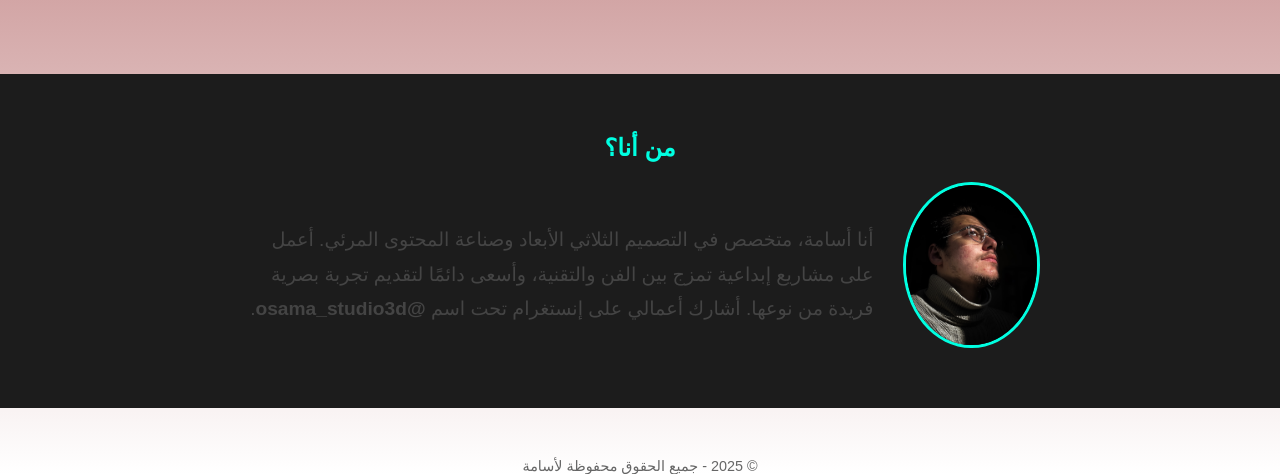
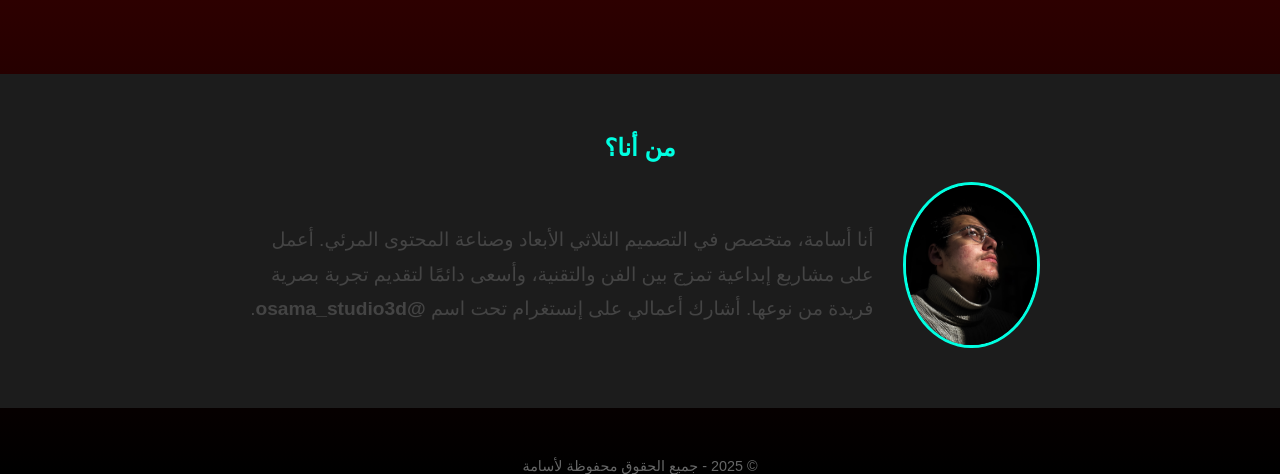
Before and after one commit to editwosama/editwosama.github.io, a plain HTML site: page index.html in a window 1280 px wide. Shown: the part 874-1348 px from the top of the page. Drawn offline with Linux system fonts and the light colour scheme.

Commit message:
Update index.html

```diff
--- a/index.html
+++ b/index.html
@@ -7,7 +7,7 @@
   <style>
     body {
       font-family: 'Arial', sans-serif;
-      background: linear-gradient(to bottom, #800000, #ffffff);
+      background: linear-gradient(to bottom, #800000, #000000);
       color: #000;
       margin: 0;
       padding: 0;
```
